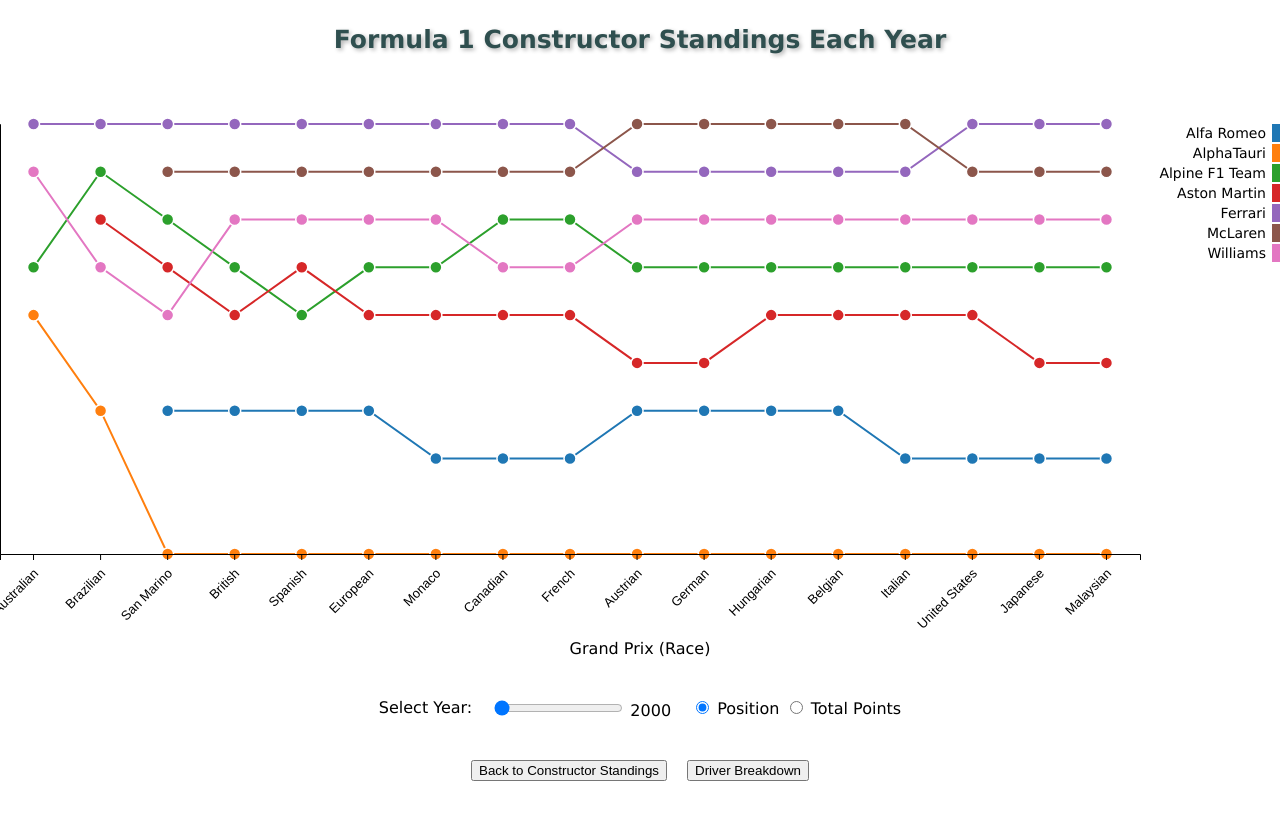
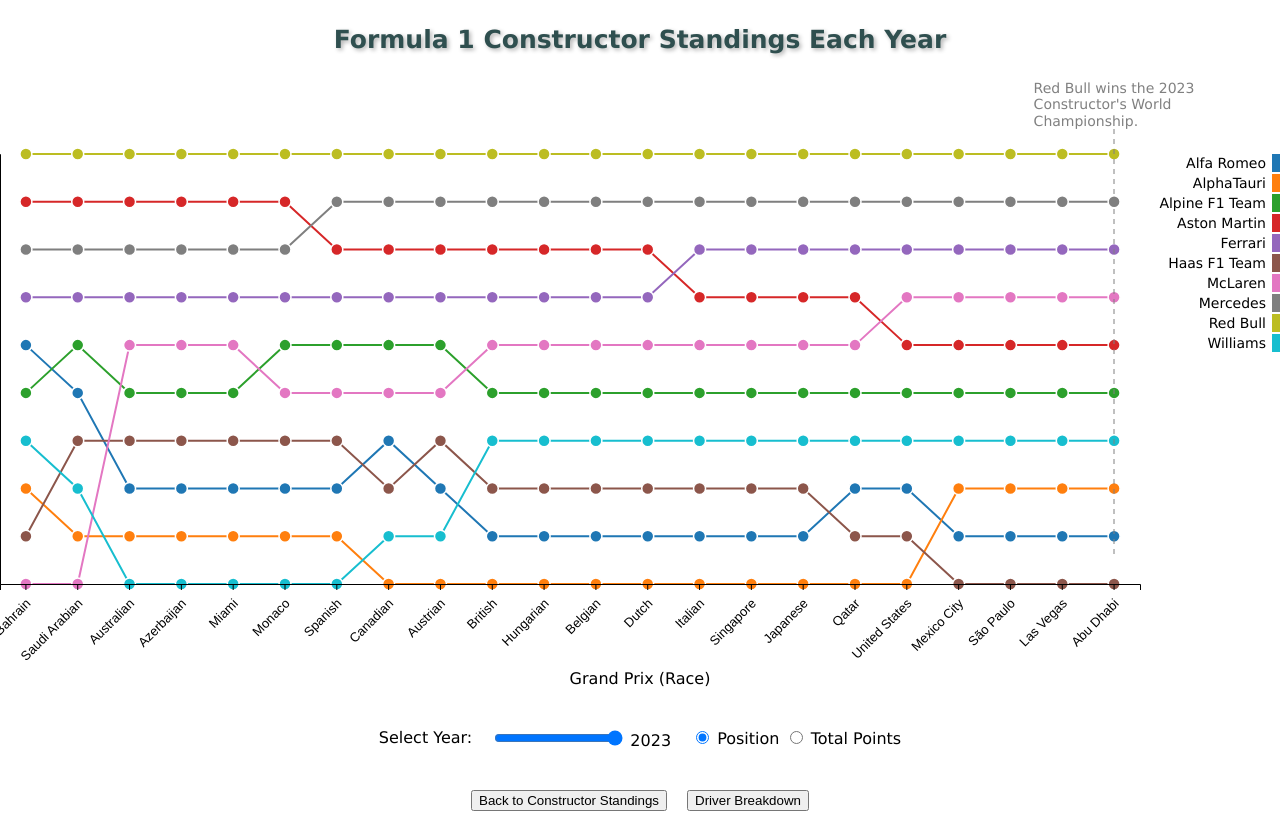
Before and after one commit to amei5/amei5.github.io, a plain HTML site: page yearly_standings.html in a window 1280 px wide. Shown: the top 839 px of the page. Before the commit the page ends 809 px from the top, so only its background shows below. Drawn offline with nearby package versions, Linux system fonts and the light colour scheme.

Commit message:
annotation updates

```diff
--- a/yearly_standings.html
+++ b/yearly_standings.html
@@ -83,7 +83,7 @@
 <div class="controls">
   <div id="sliderLabel"></div>
   <div id="slider-container">
-    <input type="range" min="2000" max="2023" value="2000" class="slider" id="year-slider">
+    <input type="range" min="2000" max="2023" value="2023" class="slider" id="year-slider">
     <span id="slider-value"></span>
   </div>
   <div>
--- a/yearly_standings.js
+++ b/yearly_standings.js
@@ -10,7 +10,7 @@
       });
 
     // Set initial year filter
-    var currentYear = 2000;
+    var selectedYear = 2023;
     var selectedOption = 'position';
 
     // Function to filter data based on year
@@ -20,17 +20,18 @@
          });
     }
 
-    function updateChart(year, selectedOption) {
+    function updateChart(selectedYear, selectedOption) {
 
-        var filteredData = filterDataByYear(year);
+        var filteredData = filterDataByYear(selectedYear);
         var constructors = [...new Set(filteredData.map(d => d.constructor))].sort();
+        var races = [...new Set(filteredData.map(d => d.race))];
 
         d3.select("#chart").selectAll("*").remove();
 
     // Set up dimensions for the chart
-    var margin = { top: 50, right: 200, bottom: 120, left: 60 },
+    var margin = { top: 80, right: 200, bottom: 120, left: 60 },
     width = 1400 - margin.left - margin.right,
-    height = 600 - margin.top - margin.bottom;
+    height = 630 - margin.top - margin.bottom;
 
     // Append SVG to the chart container
     var svg = d3.select("#chart")
@@ -243,6 +244,43 @@
             updateYAxis(selectedOption);
          });
 
+    if (selectedYear === 2023) {
+
+         let annotations = [
+            {
+                note: {label: "Red Bull wins the 2023 Constructor's World Championship." },
+                subject: {
+                    y1: margin.top - 25,
+                    y2: height + 55
+                },
+                y: 60,
+                x: 1174,
+                align: "middle",
+            },
+            ]
+        // Add annotation to the chart
+        const type = d3.annotationCustomType(
+            d3.annotationXYThreshold,
+            {"note":{
+                "lineType":"none",
+                "orientation": "top",
+                "align":"middle"}
+            }
+        )
+
+        const makeAnnotations = d3.annotation()
+            .type(type)
+            .annotations(annotations)
+            .textWrap(230)
+
+        d3.select("svg")
+            .append("g")
+            .attr("class", "annotation-group")
+            .style("font-size", "14px")
+            .style("text-align", "center")
+            .style("stroke-dasharray", ("5, 5"))
+            .call(makeAnnotations);
+    }
     // Add legend
     var legend = svg.selectAll(".legend")
         .data(constructors)
@@ -269,18 +307,18 @@
     // Slider change event listener
     d3.select("#year-slider").on("input", function() {
         var year = +d3.select(this).property("value");
-        d3.select("#slider-value").text(year);
-        currentYear = year;
+        d3.select("#slider-value").text(selectedYear);
+        selectedYear = year;
         if (d3.select('input[name="values"]:checked').property("value") === 'points') {
             selectedOption = 'points';
         }
         else {selectedOption = 'position'}
-        updateChart(currentYear, selectedOption);
+        updateChart(selectedYear, selectedOption);
     });
 
     //Load the initial year
     document.getElementById('sliderLabel').textContent = `Select Year:`;
-    d3.select("#slider-value").text(currentYear);
+    d3.select("#slider-value").text(selectedYear);
     d3.select('input[name="values"][value="' + selectedOption + '"]').property("checked", true); // Set initial radio button selection
-    updateChart(currentYear, selectedOption);
+    updateChart(selectedYear, selectedOption);
 });
```
Also changed, not shown: driver_details.html (+1 -1 lines), driver_details_bar.js (+37 -2 lines), index.html (+1 -1 lines).
